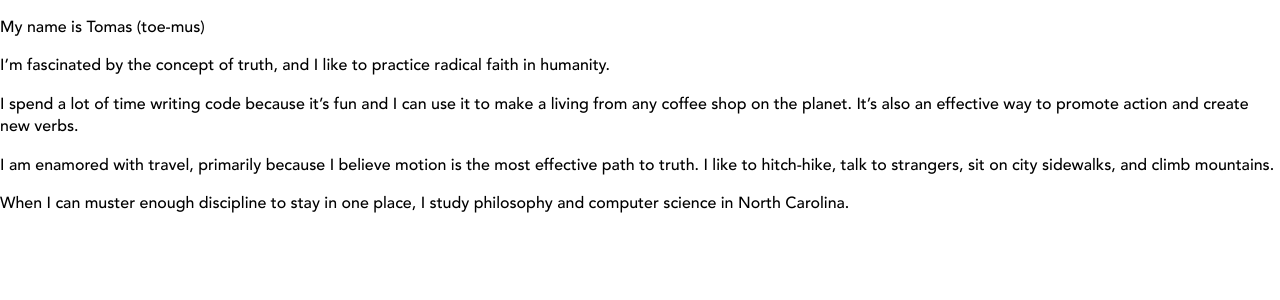
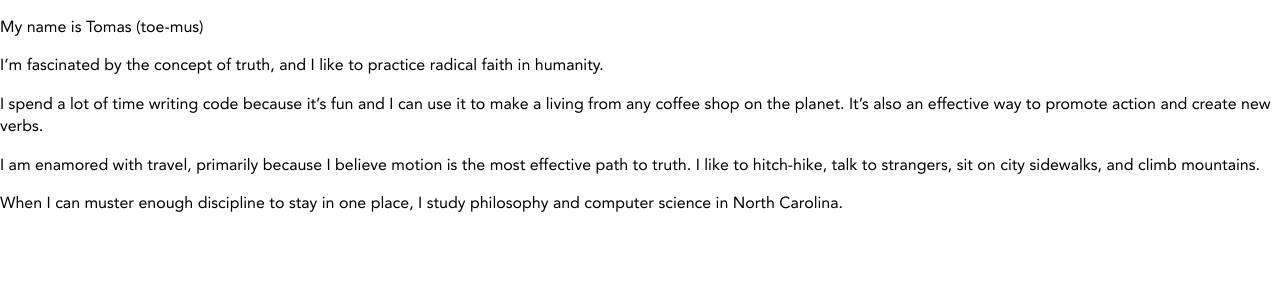
Before and after one commit to minicreative/tomasroy.com, a Jekyll site: the page built from index.md, in a window 1280 px wide. Shown: the top 300 px of the page. Built offline with Jekyll 4.4.1, drawn with Linux system fonts in a browser that asks for light colours.

Commit message:
Avenir weights updated

```diff
--- a/_sass/_fonts.scss
+++ b/_sass/_fonts.scss
@@ -14,7 +14,7 @@
     src: url('fonts/Avenir-Roman-webfont.eot?#iefix') format('embedded-opentype'),
          url('fonts/Avenir-Roman-webfont.woff') format('woff'),
          url('fonts/Avenir-Roman-webfont.ttf') format('truetype');
-    font-weight: 300;
+    font-weight: 400;
     font-style: normal;
 }
 
@@ -24,7 +24,7 @@
     src: url('fonts/Avenir-Oblique-webfont.eot?#iefix') format('embedded-opentype'),
          url('fonts/Avenir-Oblique-webfont.woff') format('woff'),
          url('fonts/Avenir-Oblique-webfont.ttf') format('truetype');
-    font-weight: 300;
+    font-weight: 400;
     font-style: italic;
 }
 
@@ -34,7 +34,7 @@
     src: url('fonts/Avenir-Medium-webfont.eot?#iefix') format('embedded-opentype'),
          url('fonts/Avenir-Medium-webfont.woff') format('woff'),
          url('fonts/Avenir-Medium-webfont.ttf') format('truetype');
-    font-weight: 400;
+    font-weight: 500;
     font-style: normal;
 }
 
@@ -44,7 +44,7 @@
     src: url('fonts/Avenir-MediumOblique-webfont.eot?#iefix') format('embedded-opentype'),
          url('fonts/Avenir-MediumOblique-webfont.woff') format('woff'),
          url('fonts/Avenir-MediumOblique-webfont.ttf') format('truetype');
-    font-weight: 400;
+    font-weight: 500;
     font-style: italic;
 }
 
```
